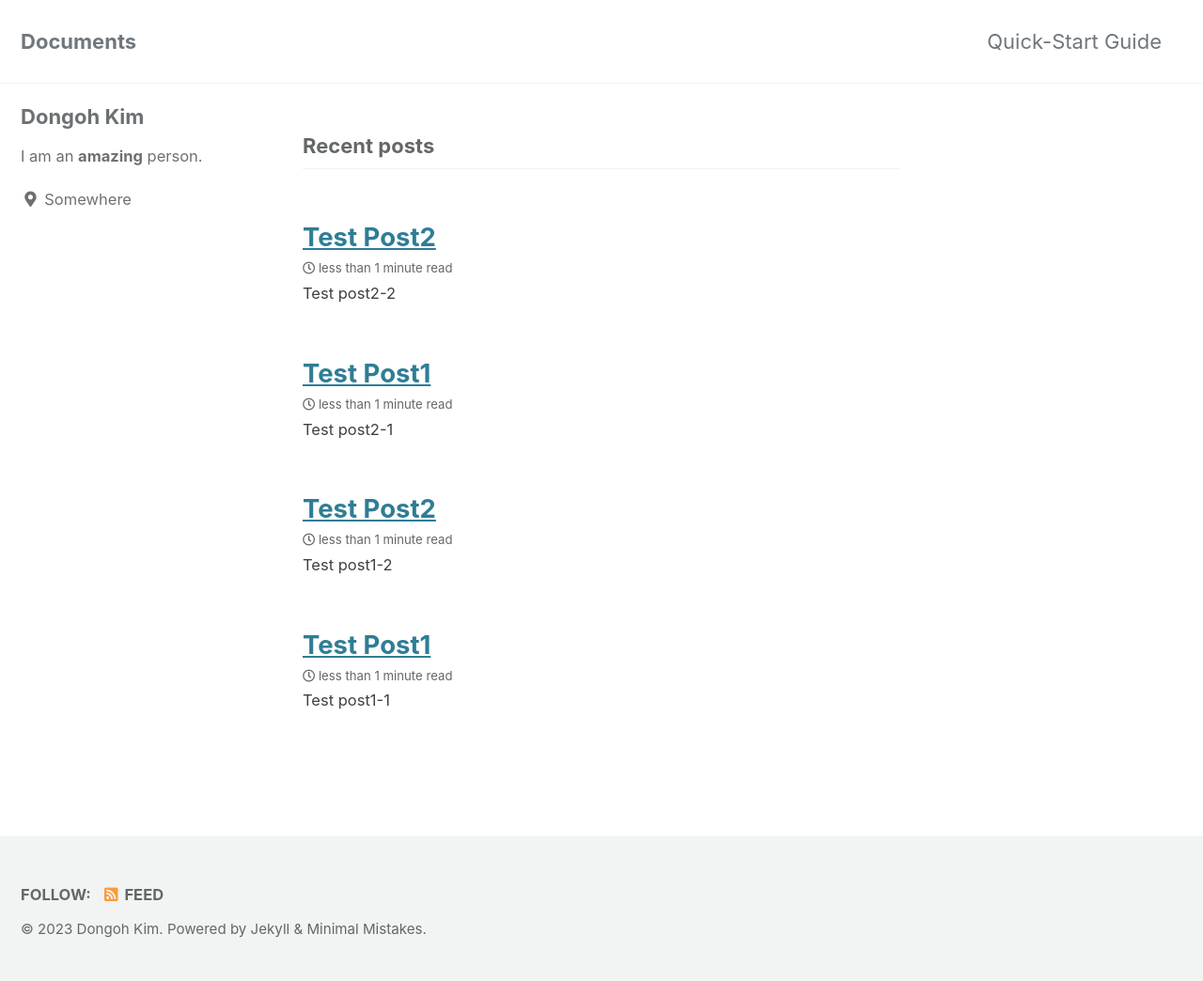
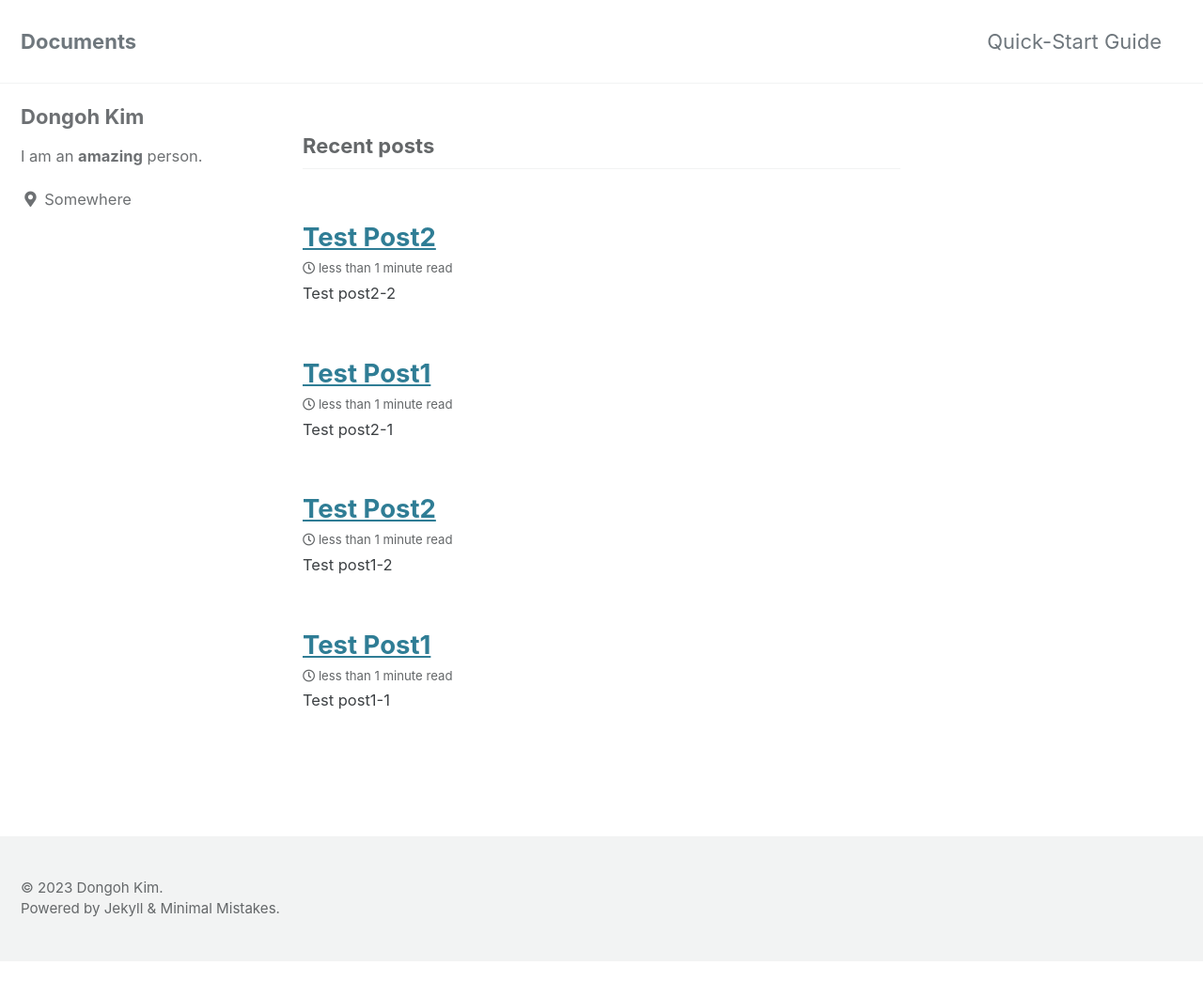
Before and after one commit to kim-dongoh/tmp, a Jekyll site: the page built from index.html, in a window 1280 px wide. Shown: the whole page at 94% size. Built offline with Jekyll 4.4.1, drawn with Linux system fonts in a browser that asks for light colours; cached includes are drawn as plain includes; the list of posts is cut into pages by our own code; after the commit the page ends 1023 px from its top, so only the background shows below that.

Commit message:
footer의 RSS Feed 제거 및 개행

```diff
--- a/_includes/footer.html
+++ b/_includes/footer.html
@@ -17,5 +18,6 @@
     {% endunless %}
   </ul>
 </div>
+-->
 
-<div class="page__footer-copyright">&copy; {{ site.time | date: '%Y' }} {{ site.name | default: site.title }}. {{ site.data.ui-text[site.locale].powered_by | default: "Powered by" }} <a href="https://jekyllrb.com" rel="nofollow">Jekyll</a> &amp; <a href="https://mademistakes.com/work/minimal-mistakes-jekyll-theme/" rel="nofollow">Minimal Mistakes</a>.</div>
+<div class="page__footer-copyright">&copy; {{ site.time | date: '%Y' }} {{ site.name | default: site.title }}. <br> {{ site.data.ui-text[site.locale].powered_by | default: "Powered by" }} <a href="https://jekyllrb.com" rel="nofollow">Jekyll</a> &amp; <a href="https://mademistakes.com/work/minimal-mistakes-jekyll-theme/" rel="nofollow">Minimal Mistakes</a>.</div>
```
Also changed, not shown: other parts of _includes/footer.html (+1 -0 lines).
